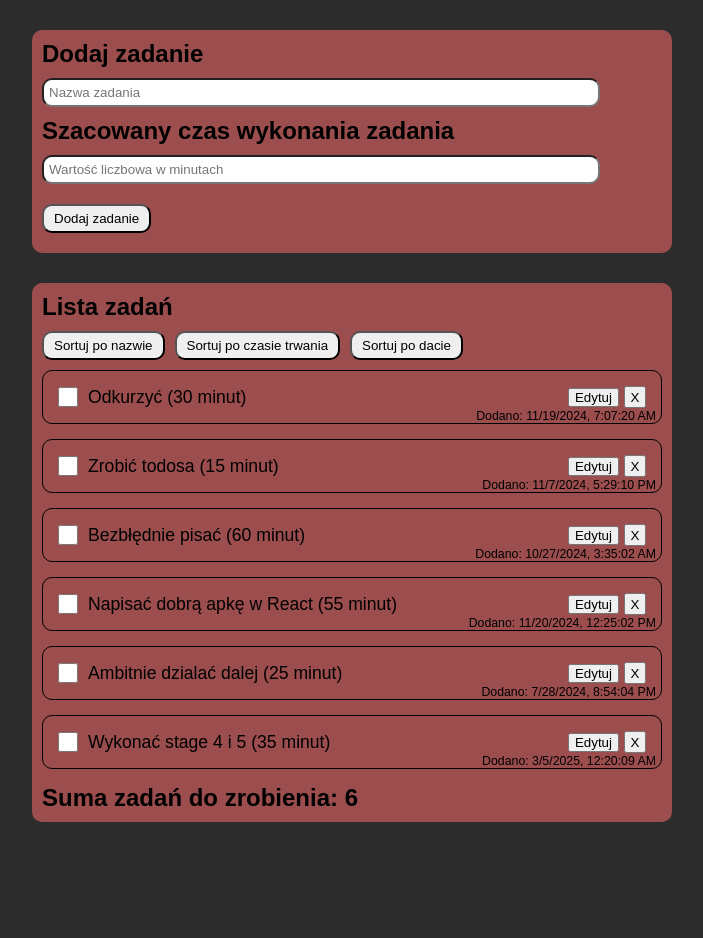
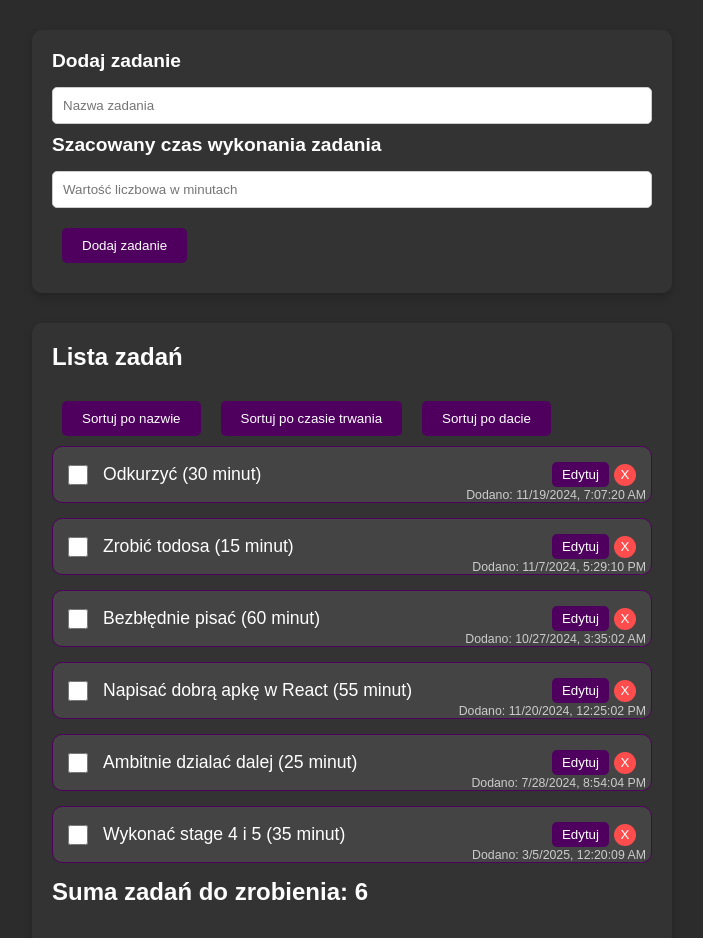
Before and after one commit to Waldekk95/MyOwnTodos, a React (Create React App) app: page / in a window 1280 px wide. Shown: the top 938 px of the page, without its empty margins (288-991 px from the left). Before the commit the page ends 852 px from the top, so only its background shows below. Built offline with nearby package versions, Linux system fonts and the light colour scheme.

Commit message:
some visual changes

```diff
--- a/src/components/Form.css
+++ b/src/components/Form.css
@@ -1,27 +1,39 @@
 .form {
-  width: clamp(350px, 50%, 800px);
-  padding: 10px;
+  width: clamp(360px, 50%, 800px);
+  padding: 20px;
   margin: 30px auto;
-  background-color: rgb(156, 77, 77);
+  background-color: #333;
   border-radius: 10px;
+  box-shadow: 0 4px 8px rgba(0, 0, 0, 0.2);
 }
 
 .form-input {
-  width: 90%;
+  width: 100%;
   margin: 10px 0;
-  padding: 5px;
-  border-radius: 10px;
+  padding: 10px;
+  border-radius: 5px;
+  border: 1px solid #ccc;
 }
 
 .form-input__name {
-  font-size: 1.5em;
-  display: inline-block;
+  font-size: 1.2em;
+  display: block;
   font-weight: bold;
+  color: #fff;
+  margin-bottom: 5px;
 }
 
 .form-button {
-  margin: 10px 10px 10px 0;
-  padding: 5px 10px;
+  margin: 10px;
+  padding: 10px 20px;
   cursor: pointer;
-  border-radius: 10px;
+  border-radius: 5px;
+  background-color: #4f005f;
+  color: white;
+  border: none;
+  transition: background-color 0.3s ease;
 }
+
+.form-button:hover {
+  background-color: #6a007a;
+}
--- a/src/components/Item.css
+++ b/src/components/Item.css
@@ -1,5 +1,5 @@
 .item {
-  border: 1px solid black;
+  border: 1px solid #4f005f;
   margin-bottom: 15px;
   padding: 15px;
   list-style: none;
@@ -8,18 +8,22 @@
   align-items: center;
   font-size: 1.1em;
   border-radius: 10px;
-  text-wrap: nowrap;
+  background-color: #444;
+  color: #fff;
   position: relative;
+  transition: background-color 0.3s ease, border-color 0.3s ease;
 }
 
 .item:hover {
-  opacity: 75%;
-  border-color: greenyellow;
+  background-color: #555;
+  border-color: #6a007a;
 }
 
 .item-checkbox {
   width: 20px;
   height: 20px;
+  margin-right: 5px;
+  cursor: pointer;
 }
 
 .item-left {
@@ -36,32 +40,53 @@
 
 .item-name {
   padding-left: 10px;
-  text-wrap: balance;
   max-height: 50px;
   overflow: hidden;
   text-overflow: ellipsis;
 }
 
 .item-edit-input {
-  padding: 1px;
+  padding: 5px;
   margin-right: 5px;
   width: 65%;
+  border-radius: 5px;
+  border: 1px solid #ccc;
 }
 
 .item-edit-input_number {
-  width: 40px;
+  width: 60px;
 }
 
 .item-button {
-  padding: 0 5px;
+  padding: 5px 10px;
   margin-left: 5px;
   cursor: pointer;
+  border-radius: 5px;
+  background-color: #4f005f;
+  color: white;
+  border: none;
+  transition: background-color 0.3s ease;
+}
+
+.item-button:hover {
+  background-color: #6a007a;
 }
 
 .item-button_close {
   margin-left: 5px;
+  padding: 0;
   width: 22px;
   height: 22px;
+  background-color: #ff4d4d;
+  color: white;
+  border: none;
+  border-radius: 50%;
+  cursor: pointer;
+  transition: background-color 0.3s ease;
+}
+
+.item-button_close:hover {
+  background-color: #ff6666;
 }
 
 .item-date {
@@ -69,4 +94,5 @@
   bottom: 0;
   right: 5px;
   font-size: 0.7em;
+  color: #ccc;
 }
--- a/src/components/List.css
+++ b/src/components/List.css
@@ -1,12 +1,15 @@
 .list {
-  width: clamp(350px, 50%, 800px);
+  width: clamp(360px, 50%, 800px);
   min-height: 100px;
-  padding: 10px;
+  padding: 20px;
   margin: 30px auto;
-  background-color: rgb(156, 77, 77);
+  background-color: #333;
   border-radius: 10px;
+  box-shadow: 0 4px 8px rgba(0, 0, 0, 0.2);
 }
 
 .list-title {
   font-size: 1.5em;
+  color: #fff;
+  margin-bottom: 20px;
 }
--- a/src/components/UI/ErrorModal.css
+++ b/src/components/UI/ErrorModal.css
@@ -16,11 +16,15 @@
   z-index: 100;
   overflow: hidden;
   background-color: white;
+  border-radius: 10px;
+  box-shadow: 0 4px 8px rgba(0, 0, 0, 0.2);
 }
 
 .modal-header {
   background: #4f005f;
   padding: 1rem;
+  border-top-left-radius: 10px;
+  border-top-right-radius: 10px;
 }
 
 .modal-header h2 {
@@ -35,4 +39,14 @@
 .modal-button {
   padding: 5px 15px;
   margin-top: 10px;
+  background-color: #4f005f;
+  color: white;
+  border: none;
+  border-radius: 5px;
+  cursor: pointer;
+  transition: background-color 0.3s ease;
 }
+
+.modal-button:hover {
+  background-color: #6a007a;
+}
```
